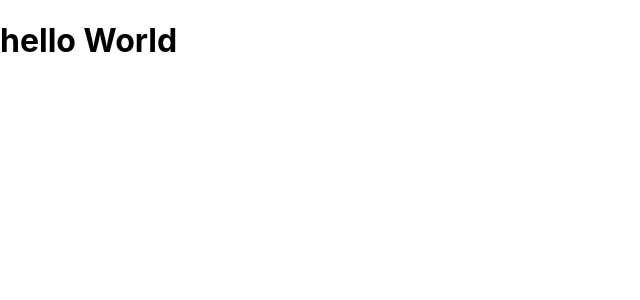
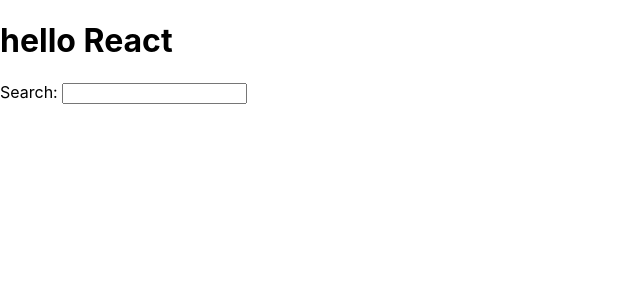
Before and after one commit to Shaundel5597/hacker-stories, a React (Create React App) app: page / in a window 1280 px wide. Shown: the top 300 px of the page, without its empty margins (0-640 px from the left). Built offline with nearby package versions, Linux system fonts and the light colour scheme.

Commit message:
added search bar

```diff
--- a/src/App.js
+++ b/src/App.js
@@ -1,11 +1,14 @@
 import React from 'react';
 
+const title = "React";
 
 function App() {
-  const title = "React"
   return (
     <div>
-      <h1> hello World </h1>
+      <h1> hello {title} </h1>
+
+    <label htmlFor="search"> Search: </label>
+    <input id="search" type="text" />
     </div>
   );
 }
```
